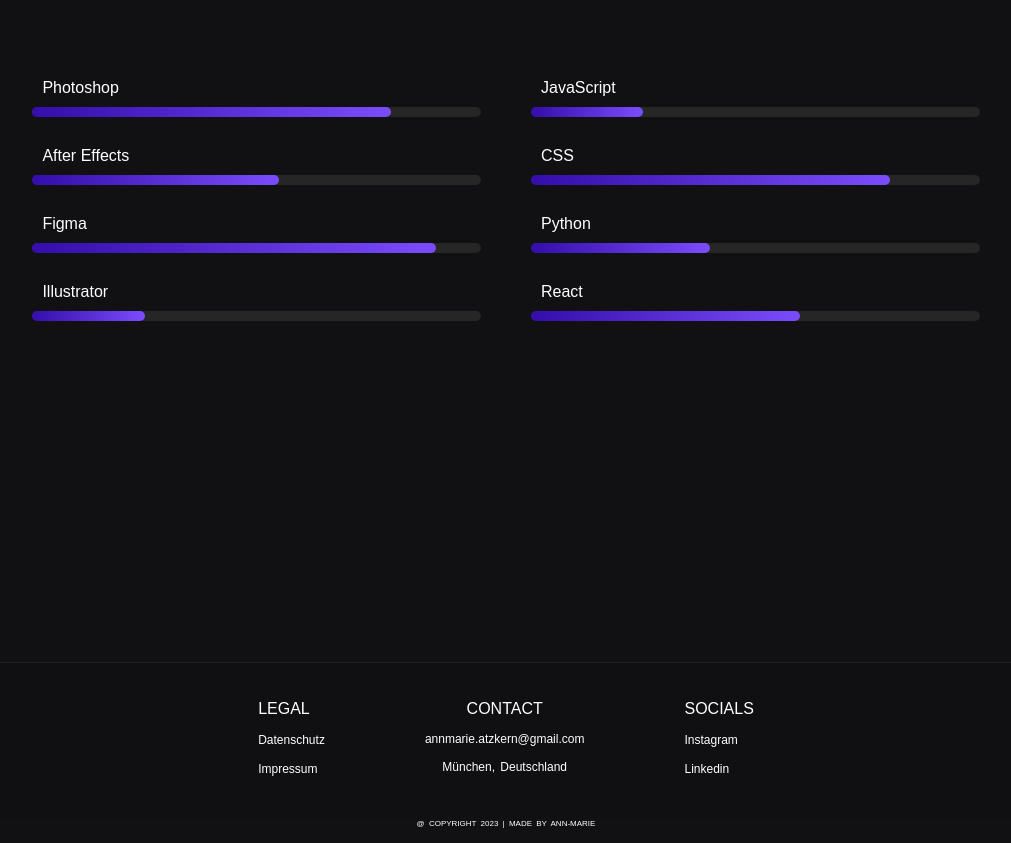
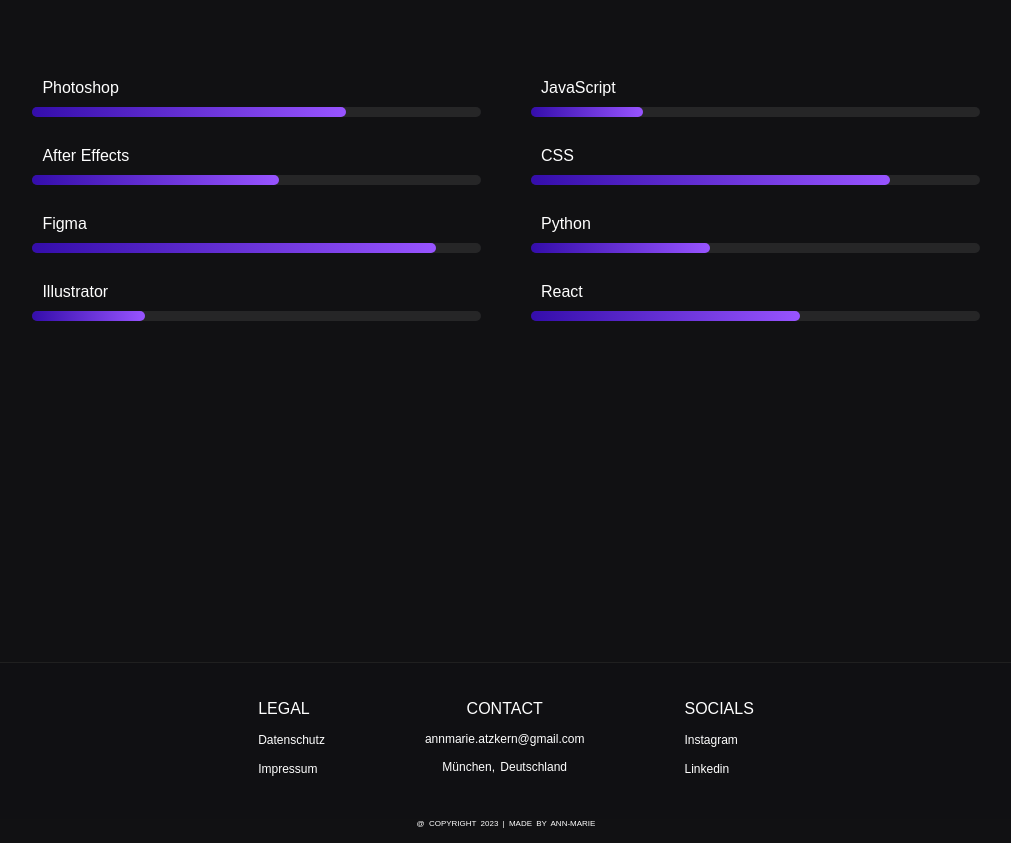
Before and after one commit to Ann-Atz/AnnAtzkWebsite, a React (Create React App) app: page / in a window 1280 px wide. Shown: the part 3258-4101 px from the top of the page, without its empty margins (134-1145 px from the left). Built offline with nearby package versions, Linux system fonts and the light colour scheme; a web font is replaced by a local one.

Commit message:
Lebenslauf Update

```diff
--- a/src/components/pages/Home.css
+++ b/src/components/pages/Home.css
@@ -295,19 +295,19 @@
   width: 50%;
   height: 100%;
   position: absolute;
-  background: linear-gradient(to right, #340dab,#7b4cfc);
+  background: linear-gradient(to right, #340dab,#9854ff);
   border-radius: 25px;
 }
 
 .skill_bar .bar .html{
-    width: 80%;
+    width: 70%;
     animation: html 2s;
 }
 @keyframes html {
     0%{
         width: 0%;
     }100%{
-        width: 80%;
+        width: 70%;
     }
 }
 .skill_bar .bar .css{
--- a/src/components/pages/Portfolio.css
+++ b/src/components/pages/Portfolio.css
@@ -4,7 +4,7 @@
   max-width: 1000px;
   margin: auto;
   row-gap: 20px;
-  margin-top: 100px;
+  padding-top: 10%;
 }
 
 .portfolio-column {
```
Also changed, not shown: 1 other file (tests, documents, lock files or other folders).
